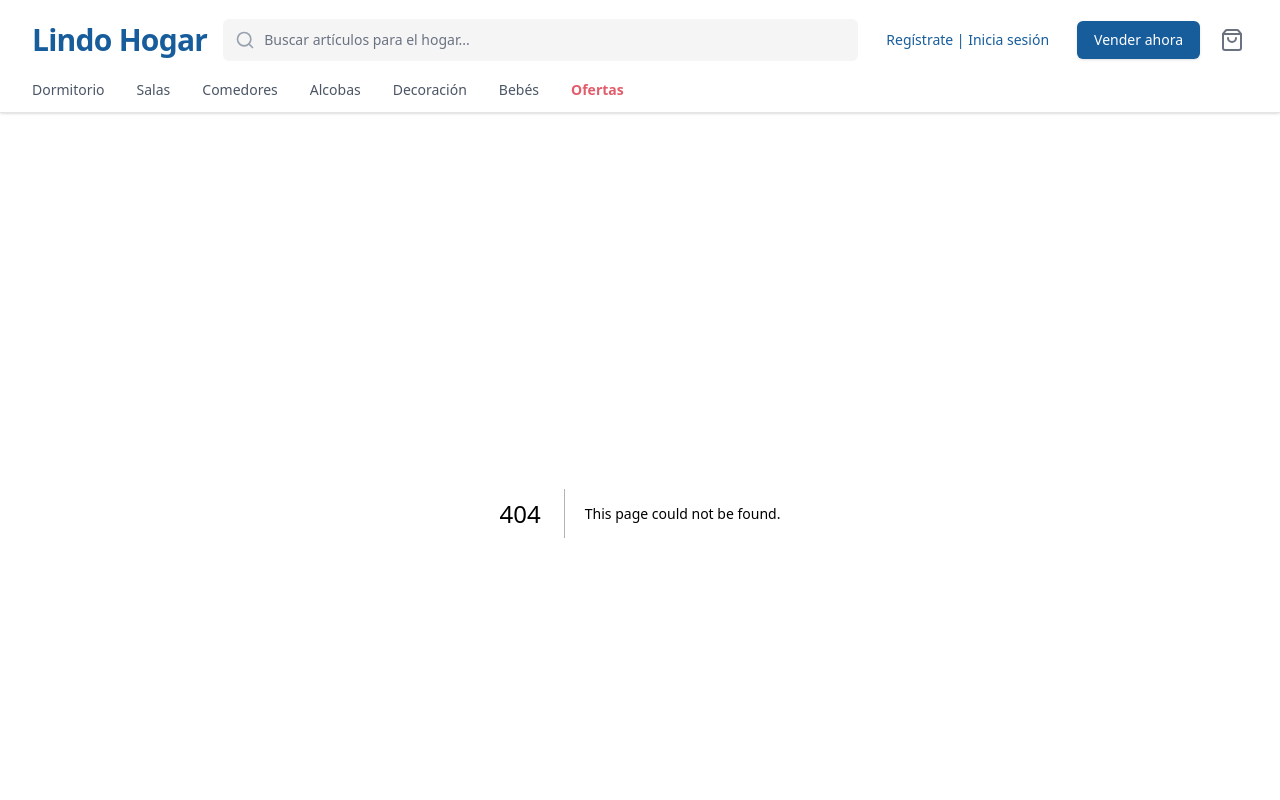
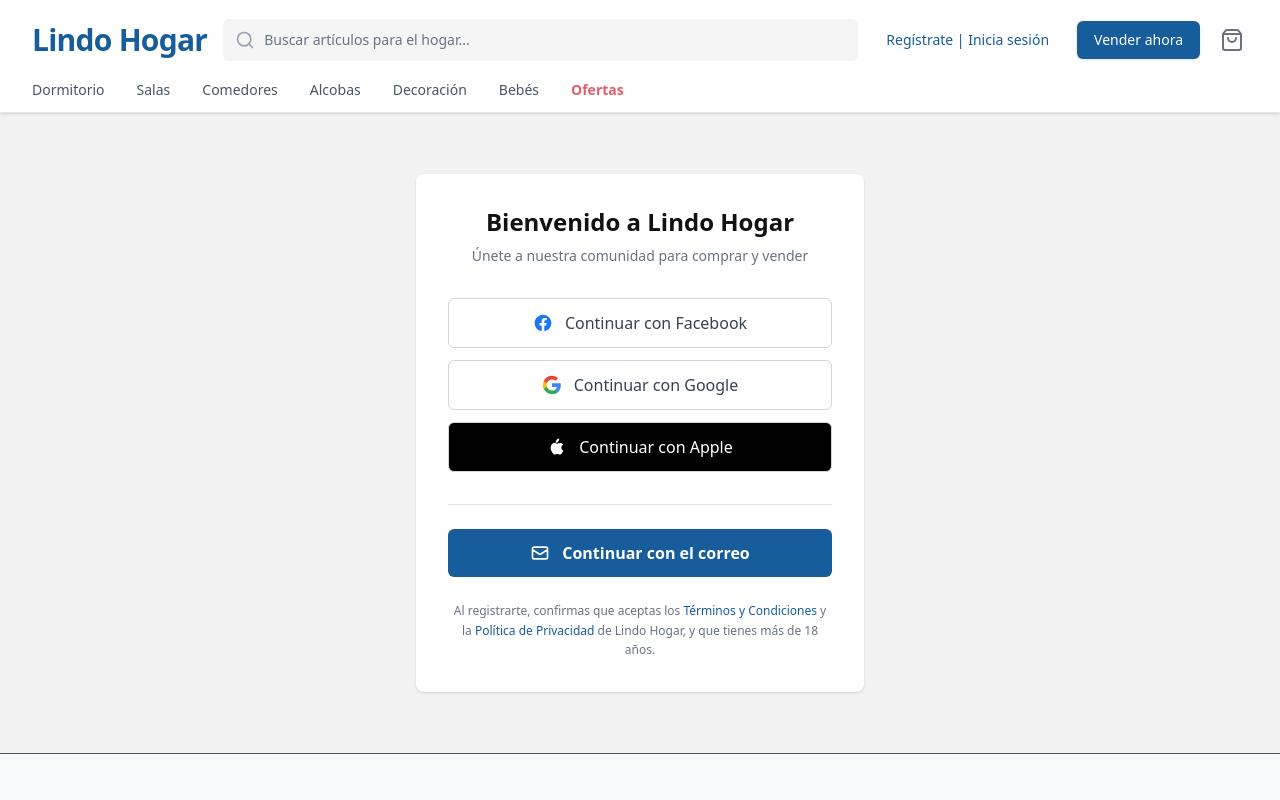
Before and after one commit to lyffseba/lindo-hogar-online, a Next.js app: page /account in a window 1280 px wide. Before the commit this address had no page. Shown: the top 800 px of the page. Built offline with nearby package versions, Linux system fonts and the light colour scheme.

Commit message:
feat: add Vinted-style account login/register page

```diff
--- /dev/null
+++ b/src/app/account/page.tsx
@@ -0,0 +1,56 @@
+import Link from 'next/link';
+
+export default function AccountPage() {
+  return (
+    <div className="bg-[#f2f2f2] min-h-[80vh] flex items-center justify-center p-4">
+      <div className="bg-white rounded-lg shadow-sm max-w-md w-full p-8">
+        <div className="text-center mb-8">
+          <h1 className="text-2xl font-bold text-[#111111] mb-2">Bienvenido a Lindo Hogar</h1>
+          <p className="text-sm text-gray-500">Únete a nuestra comunidad para comprar y vender</p>
+        </div>
+
+        <div className="space-y-3">
+          {/* Facebook */}
+          <button className="w-full flex items-center justify-center gap-3 px-4 py-3 border border-gray-300 rounded-md bg-white hover:bg-gray-50 transition-colors">
+            <svg className="w-5 h-5 text-[#1877F2]" fill="currentColor" viewBox="0 0 24 24" aria-hidden="true">
+              <path fillRule="evenodd" d="M22 12c0-5.523-4.477-10-10-10S2 6.477 2 12c0 4.991 3.657 9.128 8.438 9.878v-6.987h-2.54V12h2.54V9.797c0-2.506 1.492-3.89 3.777-3.89 1.094 0 2.238.195 2.238.195v2.46h-1.26c-1.243 0-1.63.771-1.63 1.562V12h2.773l-.443 2.89h-2.33v6.988C18.343 21.128 22 16.991 22 12z" clipRule="evenodd" />
+            </svg>
+            <span className="font-medium text-gray-700">Continuar con Facebook</span>
+          </button>
+
+          {/* Google */}
+          <button className="w-full flex items-center justify-center gap-3 px-4 py-3 border border-gray-300 rounded-md bg-white hover:bg-gray-50 transition-colors">
+            <svg className="w-5 h-5" viewBox="0 0 24 24">
+              <path fill="#4285F4" d="M22.56 12.25c0-.78-.07-1.53-.2-2.25H12v4.26h5.92c-.26 1.37-1.04 2.53-2.21 3.31v2.77h3.57c2.08-1.92 3.28-4.74 3.28-8.09z" />
+              <path fill="#34A853" d="M12 23c2.97 0 5.46-.98 7.28-2.66l-3.57-2.77c-.98.66-2.23 1.06-3.71 1.06-2.86 0-5.29-1.93-6.16-4.53H2.18v2.84C3.99 20.53 7.7 23 12 23z" />
+              <path fill="#FBBC05" d="M5.84 14.09c-.22-.66-.35-1.36-.35-2.09s.13-1.43.35-2.09V7.07H2.18C1.43 8.55 1 10.22 1 12s.43 3.45 1.18 4.93l2.85-2.22.81-.62z" />
+              <path fill="#EA4335" d="M12 5.38c1.62 0 3.06.56 4.21 1.64l3.15-3.15C17.45 2.09 14.97 1 12 1 7.7 1 3.99 3.47 2.18 7.07l3.66 2.84c.87-2.6 3.3-4.53 6.16-4.53z" />
+            </svg>
+            <span className="font-medium text-gray-700">Continuar con Google</span>
+          </button>
+
+          {/* Apple */}
+          <button className="w-full flex items-center justify-center gap-3 px-4 py-3 border border-gray-300 rounded-md bg-black text-white hover:bg-gray-900 transition-colors">
+            <svg className="w-5 h-5 fill-current" viewBox="0 0 24 24">
+              <path d="M17.05 20.28c-.98.95-2.05.8-3.08.35-1.09-.46-2.09-.48-3.24 0-1.44.62-2.2.44-3.06-.35C2.79 15.25 3.51 7.59 9.05 7.31c1.35.07 2.29.74 3.08.8 1.18-.04 2.26-.78 3.56-.78 1.56.02 2.8.69 3.63 1.83-3.14 1.88-2.62 5.86.37 7.02-.75 1.89-1.68 3.2-2.64 4.1zm-3.53-15.01c.73-.89 1.25-2.14 1.1-3.39-1.1.04-2.43.76-3.2 1.64-.67.75-1.28 2.03-1.09 3.26 1.24.09 2.45-.63 3.19-1.51z" />
+            </svg>
+            <span className="font-medium">Continuar con Apple</span>
+          </button>
+        </div>
+
+        <div className="mt-8 pt-6 border-t border-gray-200">
+          <button className="w-full flex items-center justify-center gap-3 px-4 py-3 rounded-md bg-[#175d9c] text-white font-bold hover:bg-[#114b7e] transition-colors">
+            <svg className="w-5 h-5" fill="none" stroke="currentColor" viewBox="0 0 24 24" xmlns="http://www.w3.org/2000/svg">
+              <path strokeLinecap="round" strokeLinejoin="round" strokeWidth="2" d="M3 8l7.89 5.26a2 2 0 002.22 0L21 8M5 19h14a2 2 0 002-2V7a2 2 0 00-2-2H5a2 2 0 00-2 2v10a2 2 0 002 2z"></path>
+            </svg>
+            Continuar con el correo
+          </button>
+        </div>
+
+        <div className="mt-6 text-center text-xs text-gray-500 leading-relaxed">
+          Al registrarte, confirmas que aceptas los <Link href="#" className="text-[#175d9c] hover:underline">Términos y Condiciones</Link> y la <Link href="#" className="text-[#175d9c] hover:underline">Política de Privacidad</Link> de Lindo Hogar, y que tienes más de 18 años.
+        </div>
+      </div>
+    </div>
+  );
+}
```
